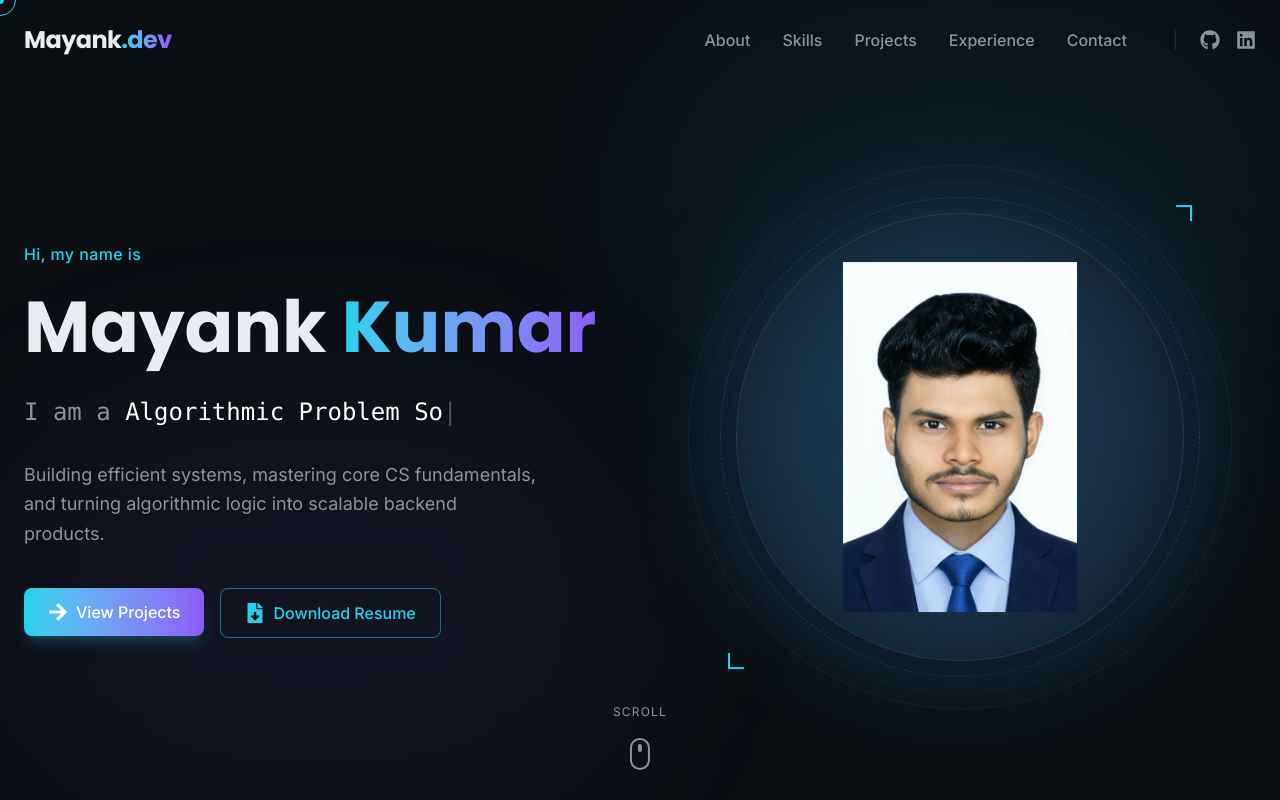
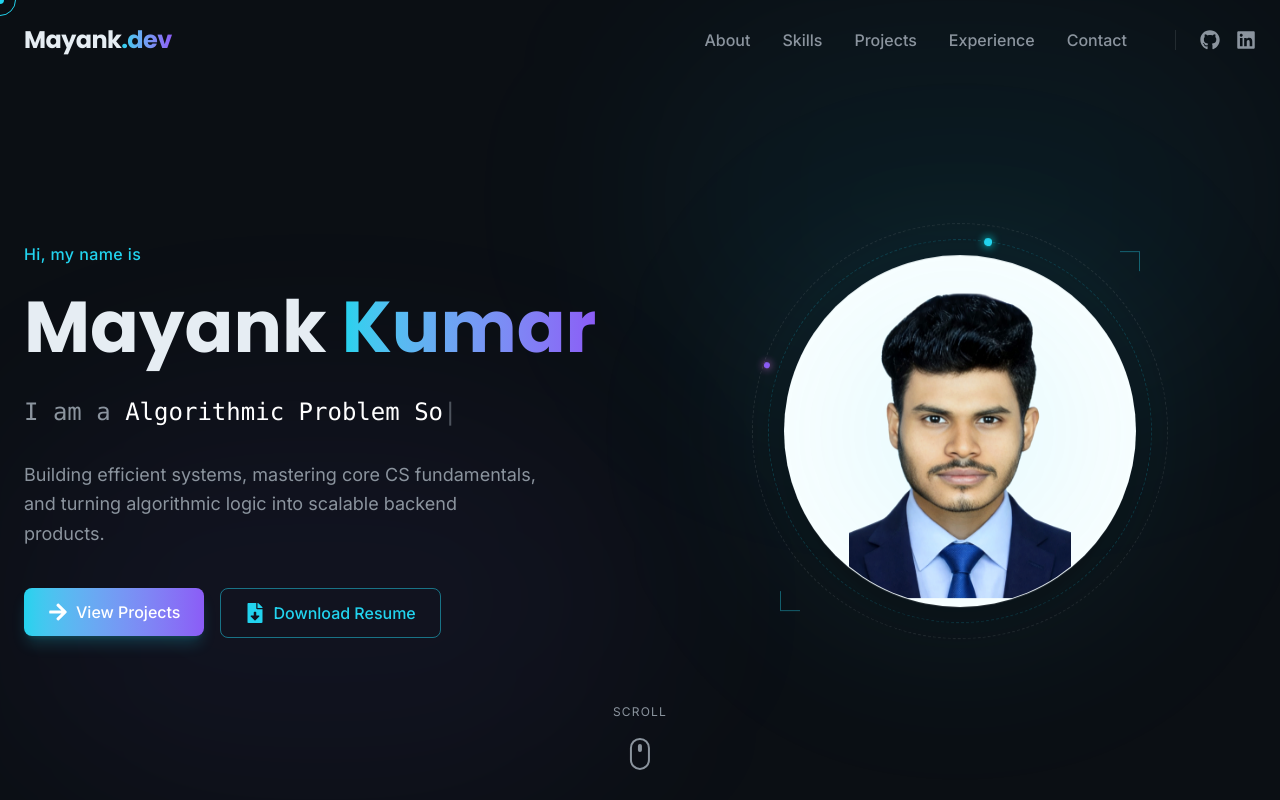
Before and after one commit to 01mayankk/mayank-portfolio, a React (Vite) app: page / in a window 1280 px wide. Shown: the top 800 px of the page. Built offline with nearby package versions, Linux system fonts and the light colour scheme.

Commit message:
feat: Implement Hero section with a dynamic typing effect, animated profile visual, and scroll indicator.

```diff
--- a/src/components/Hero.jsx
+++ b/src/components/Hero.jsx
@@ -94,48 +94,66 @@ const Hero = () => {
                     transition={{ duration: 0.8, delay: 0.2 }}
                     className="relative hidden md:flex justify-center"
                 >
-                    {/* Profile Image with Enhanced Visuals */}
+                    {/*
+                      Profile Visual System
+                      - Orbital navigation rings with satellite trackers
+                      - Multi-layer blend isolation to preserve facial colors
+                    */}
                     <motion.div
-                        animate={{ y: [0, -15, 0] }}
-                        transition={{ duration: 6, repeat: Infinity, ease: "easeInOut" }}
-                        className="relative w-80 h-80 md:w-[28rem] md:h-[28rem]"
+                        animate={{ y: [0, -10, 0] }}
+                        transition={{ duration: 5, repeat: Infinity, ease: "easeInOut" }}
+                        className="relative w-64 h-64 md:w-[22rem] md:h-[22rem]"
                     >
-                        {/* Multiple Glow Layers */}
-                        <div className="absolute inset-0 bg-accent-cyan/20 rounded-full blur-3xl animate-pulse"></div>
-                        <div className="absolute inset-0 bg-accent-violet/10 rounded-full blur-2xl animate-pulse delay-700"></div>
+                        {/*
+                          Atmospheric Glow (Isolated behind the subject)
+                        */}
+                        <div className="absolute inset-0 bg-accent-cyan/10 rounded-full blur-[100px] animate-pulse pointer-events-none"></div>
 
-                        {/* Rotating Rings */}
+                        {/* Orbitals with Satellite Particles */}
                         <motion.div
                             animate={{ rotate: 360 }}
-                            transition={{ duration: 20, repeat: Infinity, ease: "linear" }}
-                            className="absolute -inset-4 border border-accent-cyan/20 rounded-full border-dashed"
-                        ></motion.div>
+                            transition={{ duration: 25, repeat: Infinity, ease: "linear" }}
+                            className="absolute -inset-4 border border-accent-cyan/20 rounded-full border-dashed pointer-events-none"
+                        >
+                            <div className="absolute top-1/2 -left-1 w-2 h-2 bg-accent-cyan rounded-sm shadow-[0_0_10px_cyan]"></div>
+                        </motion.div>
+
                         <motion.div
                             animate={{ rotate: -360 }}
-                            transition={{ duration: 25, repeat: Infinity, ease: "linear" }}
-                            className="absolute -inset-8 border border-accent-violet/10 rounded-full border-dashed"
-                        ></motion.div>
-                        <motion.div
-                            animate={{ rotate: 360 }}
-                            transition={{ duration: 40, repeat: Infinity, ease: "linear" }}
-                            className="absolute -inset-12 border border-white/5 rounded-full"
-                        ></motion.div>
+                            transition={{ duration: 35, repeat: Infinity, ease: "linear" }}
+                            className="absolute -inset-8 border border-white/10 rounded-full border-dashed pointer-events-none"
+                        >
+                            <div className="absolute top-0 left-1/2 -translate-x-1/2 w-1.5 h-1.5 bg-accent-violet rounded-full shadow-[0_0_8px_violet]"></div>
+                        </motion.div>
 
-                        <div className="relative w-full h-full rounded-full p-12 border border-white/10 overflow-hidden bg-secondary/30 backdrop-blur-md shadow-2xl z-10">
+                        {/*
+                          Main Image Processing Module
+                          - Isolation prevents 'multiply' bleed from background glows onto the face
+                        */}
+                        <div
+                            className="relative w-full h-full rounded-full p-2 border border-white/10 overflow-hidden bg-white shadow-2xl z-10"
+                            style={{
+                                mixBlendMode: 'multiply',
+                                isolation: 'isolate'
+                            }}
+                        >
                             <img
                                 src={profileImage}
                                 alt="Mayank Kumar"
-                                className="w-full h-full object-contain transition-transform duration-700"
-                                style={{ objectPosition: 'center' }}
+                                className="w-full h-full object-contain transition-transform duration-700 hover:scale-110"
+                                style={{
+                                    objectPosition: 'center',
+                                    filter: 'contrast(1.02) brightness(1.05)',
+                                    // Soften the photo edge to prevent sharp cuts
+                                    maskImage: 'radial-gradient(circle, black 85%, transparent 100%)',
+                                    WebkitMaskImage: 'radial-gradient(circle, black 85%, transparent 100%)'
+                                }}
                             />
-
-                            {/* Glass Overlay */}
-                            <div className="absolute inset-0 bg-gradient-to-tr from-accent-cyan/5 to-transparent pointer-events-none"></div>
                         </div>
 
-                        {/* Tech Ornaments */}
-                        <div className="absolute -top-2 -right-2 w-4 h-4 border-t-2 border-r-2 border-accent-cyan"></div>
-                        <div className="absolute -bottom-2 -left-2 w-4 h-4 border-b-2 border-l-2 border-accent-cyan"></div>
+                        {/* HUD Decoration Corners */}
+                        <div className="absolute -top-1 -right-1 w-5 h-5 border-t border-r border-accent-cyan/40"></div>
+                        <div className="absolute -bottom-1 -left-1 w-5 h-5 border-b border-l border-accent-cyan/40"></div>
                     </motion.div>
                 </motion.div>
             </div>
@@ -158,7 +176,7 @@ const Hero = () => {
                     </motion.div>
                 </Link>
             </motion.div>
-        </section>
+        </section >
     );
 };
 
```
